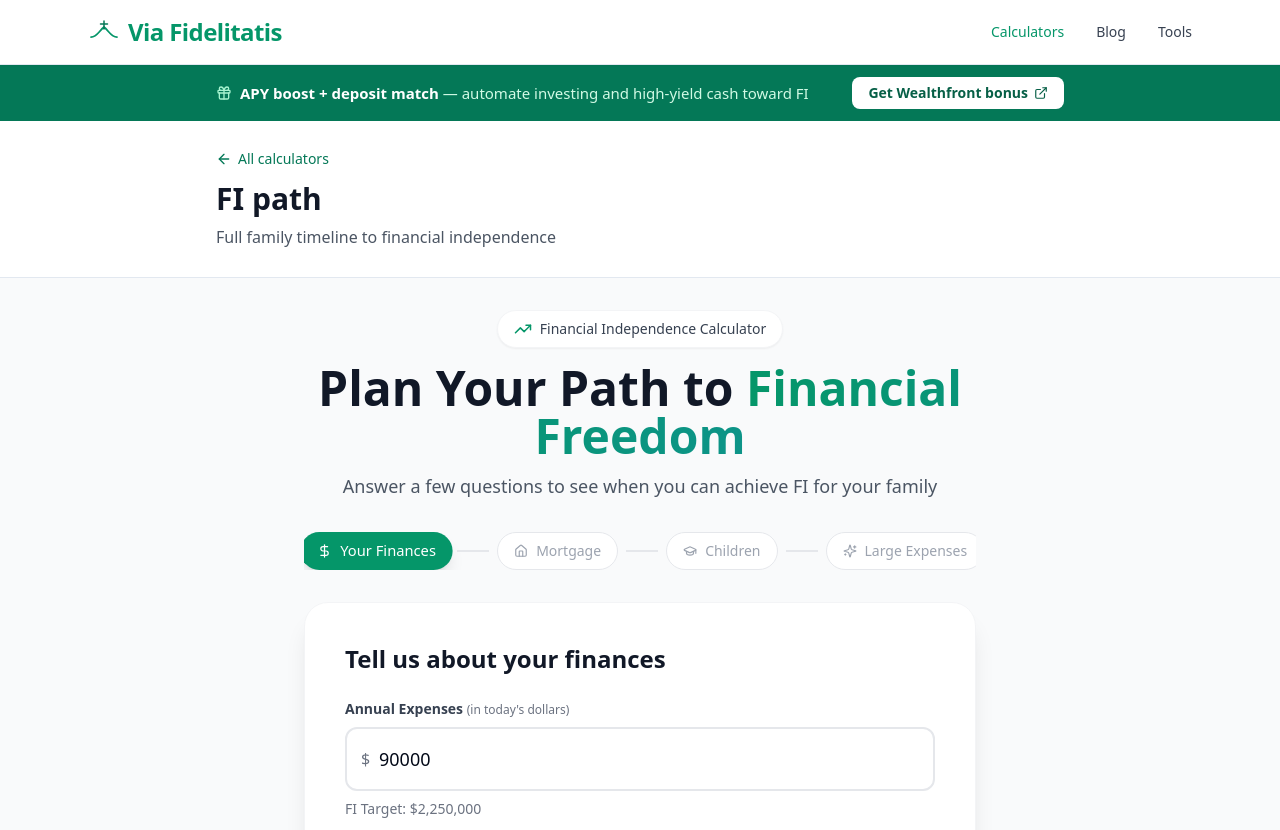
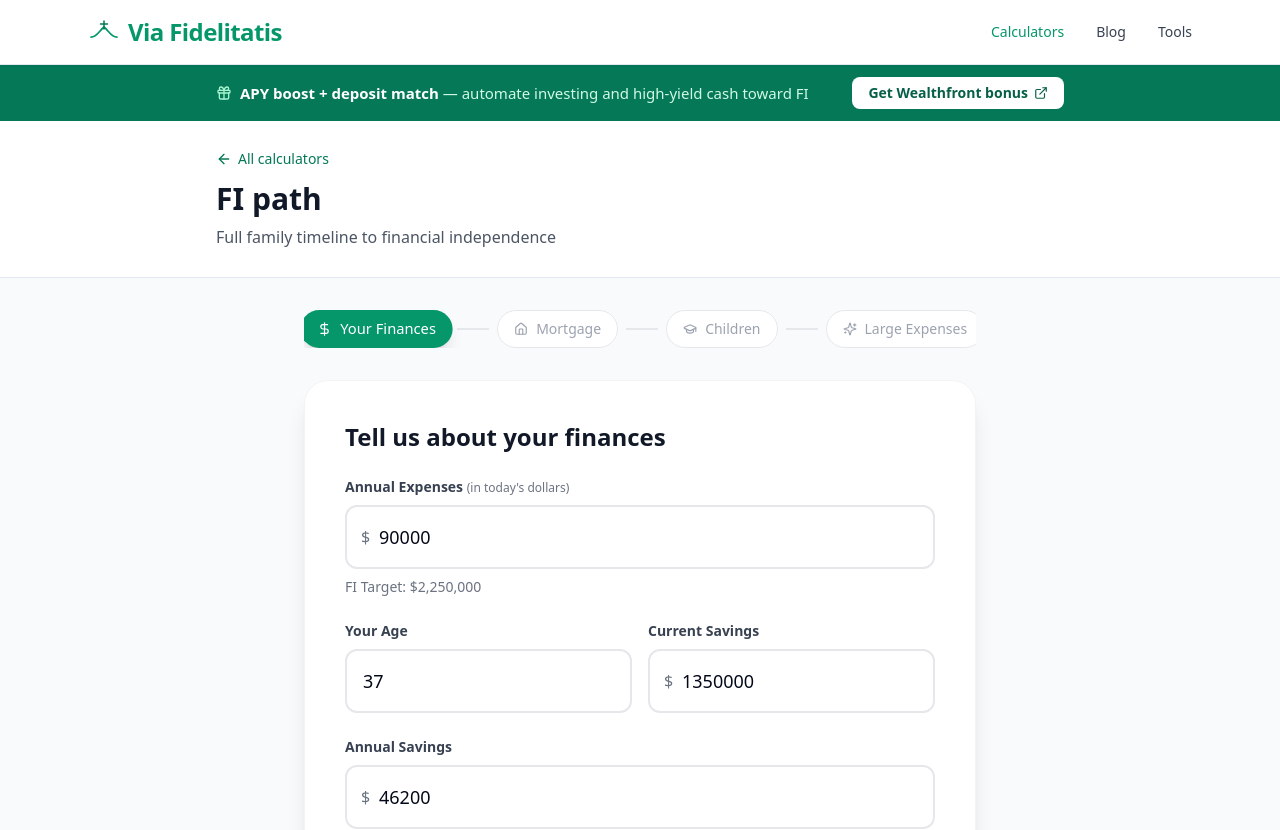
Before and after one commit to daughterpop/super-fi-calc, a React (Vite) app: page /calculators/fi-path in a window 1280 px wide. Shown: the top 830 px of the page. Built offline with nearby package versions, Linux system fonts and the light colour scheme.

Commit message:
Daily site improvement: Drop duplicate FI calculator hero and format results in $k/$M – August 28, 2026

```diff
--- a/src/Super-Fi-Calculator.jsx
+++ b/src/Super-Fi-Calculator.jsx
@@ -1,6 +1,19 @@
 import React, { useState, useMemo, useEffect } from 'react';
 import { Link, useSearchParams } from 'react-router-dom';
-import { ArrowRight, ArrowLeft, Check, TrendingUp, Home, GraduationCap, DollarSign, Sparkles, Share2, Heart, BookOpen, Wrench } from 'lucide-react';
+import { ArrowRight, ArrowLeft, Check, Home, GraduationCap, DollarSign, Sparkles, Share2, Heart, BookOpen, Wrench } from 'lucide-react';
+
+/** Display-only compact money. Does not change projection math. */
+function formatCompact(n) {
+  if (!Number.isFinite(n)) return '—';
+  const sign = n < 0 ? '-' : '';
+  const v = Math.abs(n);
+  if (v >= 1000000) {
+    const m = v / 1000000;
+    return `${sign}$${m >= 10 ? m.toFixed(1) : m.toFixed(2)}M`;
+  }
+  if (v >= 1000) return `${sign}$${Math.round(v / 1000).toLocaleString('en-US')}k`;
+  return `${sign}$${Math.round(v).toLocaleString('en-US')}`;
+}
 
 export default function SuperFiCalculator() {
   const [searchParams] = useSearchParams();
@@ -267,10 +280,10 @@ export default function SuperFiCalculator() {
             <div className="bg-white rounded-2xl p-5 sm:p-6 shadow-sm border border-gray-100">
               <div className="text-sm font-medium text-gray-500 mb-2">Current Savings</div>
               <div className="text-2xl sm:text-3xl font-bold text-gray-900 mb-1">
-                ${(currentSavings / 1000000).toFixed(2)}M
+                {formatCompact(currentSavings)}
               </div>
               <div className="text-xs text-gray-500">
-                Target: ${(results.currentTotalFI / 1000000).toFixed(2)}M
+                Target: {formatCompact(results.currentTotalFI)}
               </div>
             </div>
             <div className="bg-white rounded-2xl p-5 sm:p-6 shadow-sm border border-gray-100">
@@ -344,7 +357,7 @@ export default function SuperFiCalculator() {
                       {milestone.name}
                     </div>
                     <div className="text-xs text-gray-500">
-                      ${(milestone.target / 1000).toFixed(0)}k
+                      {formatCompact(milestone.target)}
                     </div>
                   </div>
                 </div>
@@ -408,13 +421,13 @@ export default function SuperFiCalculator() {
                       <td className="px-3 sm:px-4 py-3 text-sm text-gray-900">{proj.year}</td>
                       <td className="px-3 sm:px-4 py-3 text-sm text-gray-600">{proj.age}</td>
                       <td className="px-3 sm:px-4 py-3 text-sm text-right font-semibold text-gray-900">
-                        ${(proj.balance / 1000000).toFixed(2)}M
+                        {formatCompact(proj.balance)}
                       </td>
                       <td className="px-3 sm:px-4 py-3 text-sm text-right text-emerald-600">
-                        ${(proj.totalFINumber / 1000000).toFixed(2)}M
+                        {formatCompact(proj.totalFINumber)}
                       </td>
                       <td className="px-3 sm:px-4 py-3 text-sm text-right text-orange-600">
-                        {proj.collegeExpense > 0 ? `-$${(proj.collegeExpense / 1000).toFixed(0)}k` : '-'}
+                        {proj.collegeExpense > 0 ? `−${formatCompact(proj.collegeExpense)}` : '-'}
                       </td>
                       <td className="px-3 sm:px-4 py-3 text-center">
                         {proj.balance >= proj.totalFINumber ? (
@@ -439,17 +452,6 @@ export default function SuperFiCalculator() {
   return (
     <div className="w-full flex flex-col items-center">
       <div className="w-full max-w-2xl">
-        <div className="text-center mb-6 sm:mb-8">
-          <div className="inline-flex items-center gap-2 px-3 sm:px-4 py-1.5 sm:py-2 rounded-full bg-white shadow-sm border border-gray-100 mb-3 sm:mb-4">
-            <TrendingUp className="text-emerald-600" size={18} />
-            <span className="text-xs sm:text-sm font-medium text-gray-700">Financial Independence Calculator</span>
-          </div>
-          <h1 className="text-2xl sm:text-4xl md:text-5xl font-bold text-gray-900 mb-2 sm:mb-3 leading-tight">
-            Plan Your Path to <span className="bg-gradient-to-r from-emerald-600 to-teal-600 bg-clip-text text-transparent">Financial Freedom</span>
-          </h1>
-          <p className="text-gray-600 text-sm sm:text-lg">Answer a few questions to see when you can achieve FI for your family</p>
-        </div>
-
         <div className="flex justify-center mb-6 sm:mb-8 overflow-x-auto">
           <div className="flex items-center gap-1.5 sm:gap-2">
             {steps.map((s, idx) => (
```
